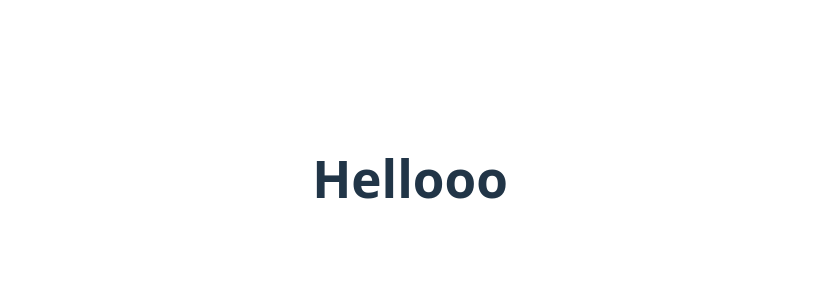
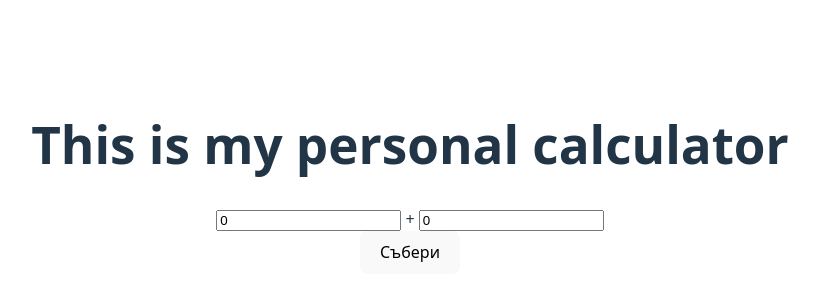
Before and after one commit to AnitaAlexieva/Calculator-ReactJS, a React (Vite) app in the folder my-app/: page / in a window 1280 px wide. Shown: the part 222-522 px from the top of the page, without its empty margins (230-1049 px from the left). Built offline with nearby package versions, Linux system fonts and the light colour scheme.

Commit message:
Create my first try of a Plus function

```diff
--- a/my-app/src/App.jsx
+++ b/my-app/src/App.jsx
@@ -1,11 +1,14 @@
 
 import './App.css'
+import Plus from './components/Plus'
 
 function App() {
 
   return (
     <>
-     <h1>Hellooo</h1>
+     <h1>This is my personal calculator</h1>
+
+    <Plus />
     </>
   )
 }
--- /dev/null
+++ b/my-app/src/components/Plus.jsx
@@ -0,0 +1,43 @@
+import React, { useState } from 'react';
+
+export default function Plus() {
+  // Състояние за съхранение на стойностите на числата
+  const [a, setA] = useState(0);
+  const [b, setB] = useState(0);
+  const [result, setResult] = useState(null);
+
+  // Функция за обработка на събиране
+  const handlePlus = () => {
+    setResult(a + b);
+  };
+
+  return (
+    <div>
+
+      <div>
+        <input
+          type="number"
+          name="a"
+          id="a"
+          value={a}
+          onChange={(e) => setA(Number(e.target.value))}
+        />
+        <span> + </span>
+        <input
+          type="number"
+          name="b"
+          id="b"
+          value={b}
+          onChange={(e) => setB(Number(e.target.value))}
+        />
+      </div>
+      <button onClick={handlePlus}>Събери</button>
+
+      {result !== null && (
+        <div>
+          <h3>Резултат: {result}</h3>
+        </div>
+      )}
+    </div>
+  );
+}
```
